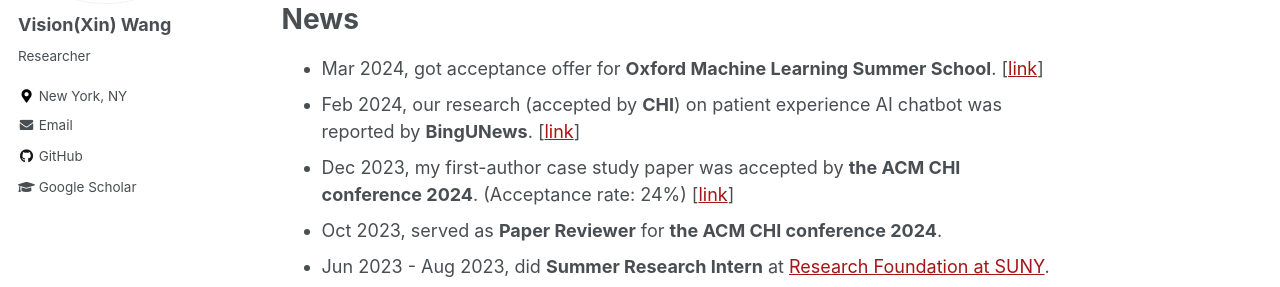
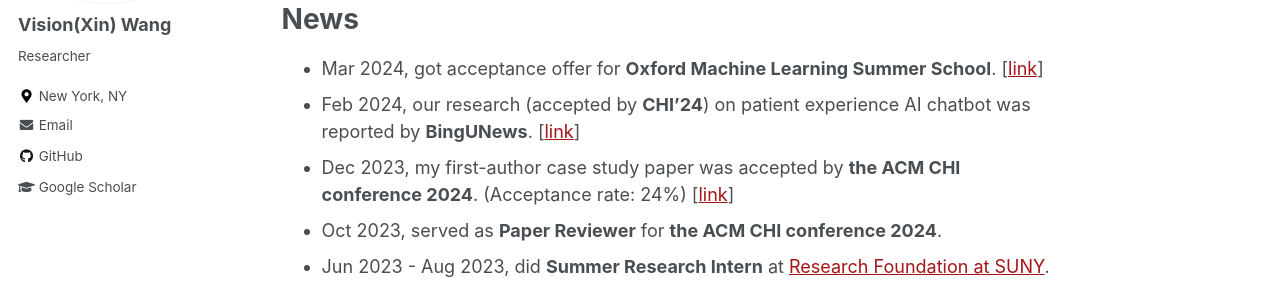
Before and after one commit to xin-wang-kr/xin-wang-kr.github.io, a Jekyll site: the page built from _pages/about.md, in a window 1280 px wide and 900 px high, scrolled down 655 px. Shown: the part 166-453 px from the top of the window. Built offline with Jekyll 4.4.1, drawn with Linux system fonts in a browser that asks for light colours.

Commit message:
Update about.md

```diff
--- a/_pages/about.md
+++ b/_pages/about.md
@@ -27,7 +27,7 @@
 
 # News
 * Mar 2024, got acceptance offer for __Oxford Machine Learning Summer School__. [[link](https://www.oxfordml.school/)]
-* Feb 2024, our research (accepted by __CHI__) on patient experience AI chatbot was reported by __BingUNews__. [[link](https://www.binghamton.edu/news/story/4765/watson-graduate-students-implement-ai-in-healthcare-practice-as-final-project)]
+* Feb 2024, our research (accepted by __CHI'24__) on patient experience AI chatbot was reported by __BingUNews__. [[link](https://www.binghamton.edu/news/story/4765/watson-graduate-students-implement-ai-in-healthcare-practice-as-final-project)]
 * Dec 2023, my first-author case study paper was accepted by __the ACM CHI conference 2024__. (Acceptance rate: 24%) [[link](https://xin-wang-kr.github.io/px-collection-AI-chatbot/)]
 * Oct 2023, served as __Paper Reviewer__ for __the ACM CHI conference 2024__.
 * Jun 2023 - Aug 2023, did __Summer Research Intern__ at [Research Foundation at SUNY](https://www.rfsuny.org/).
```
